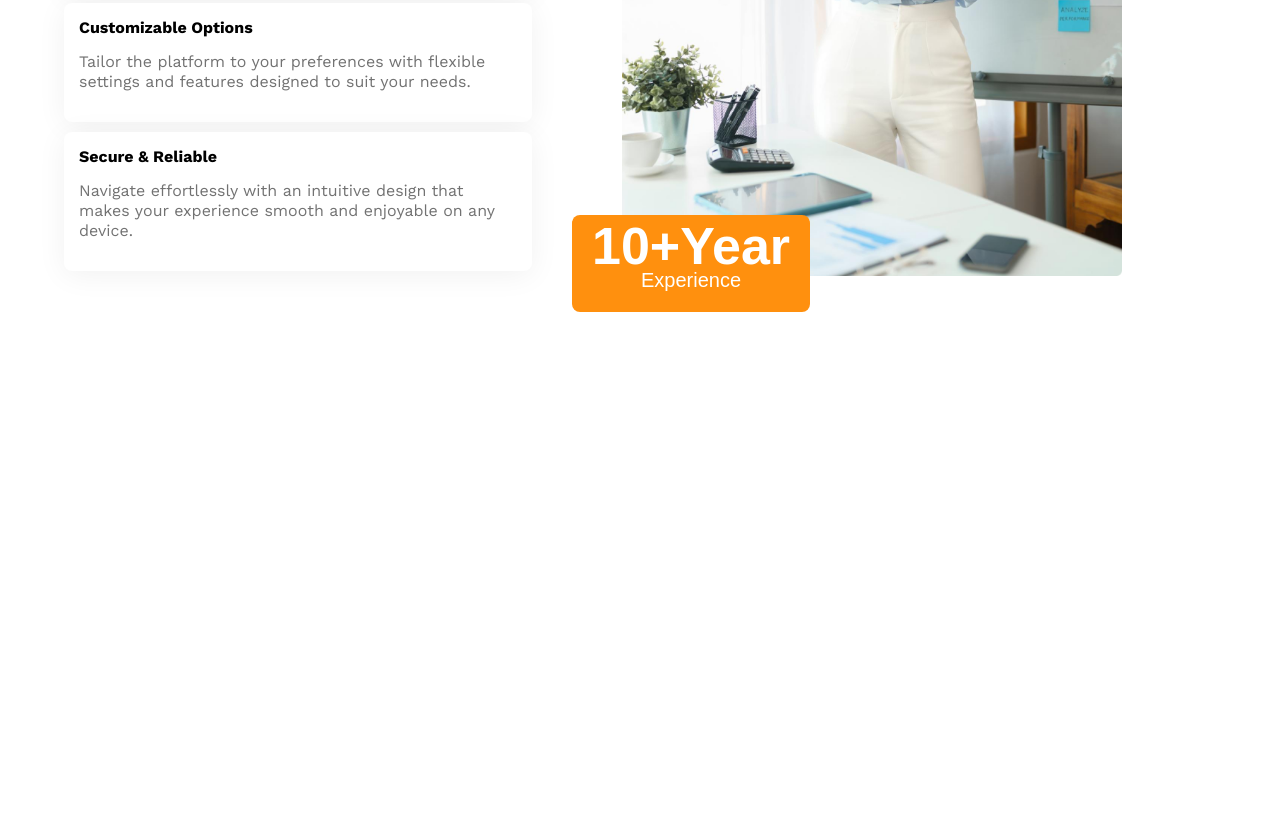
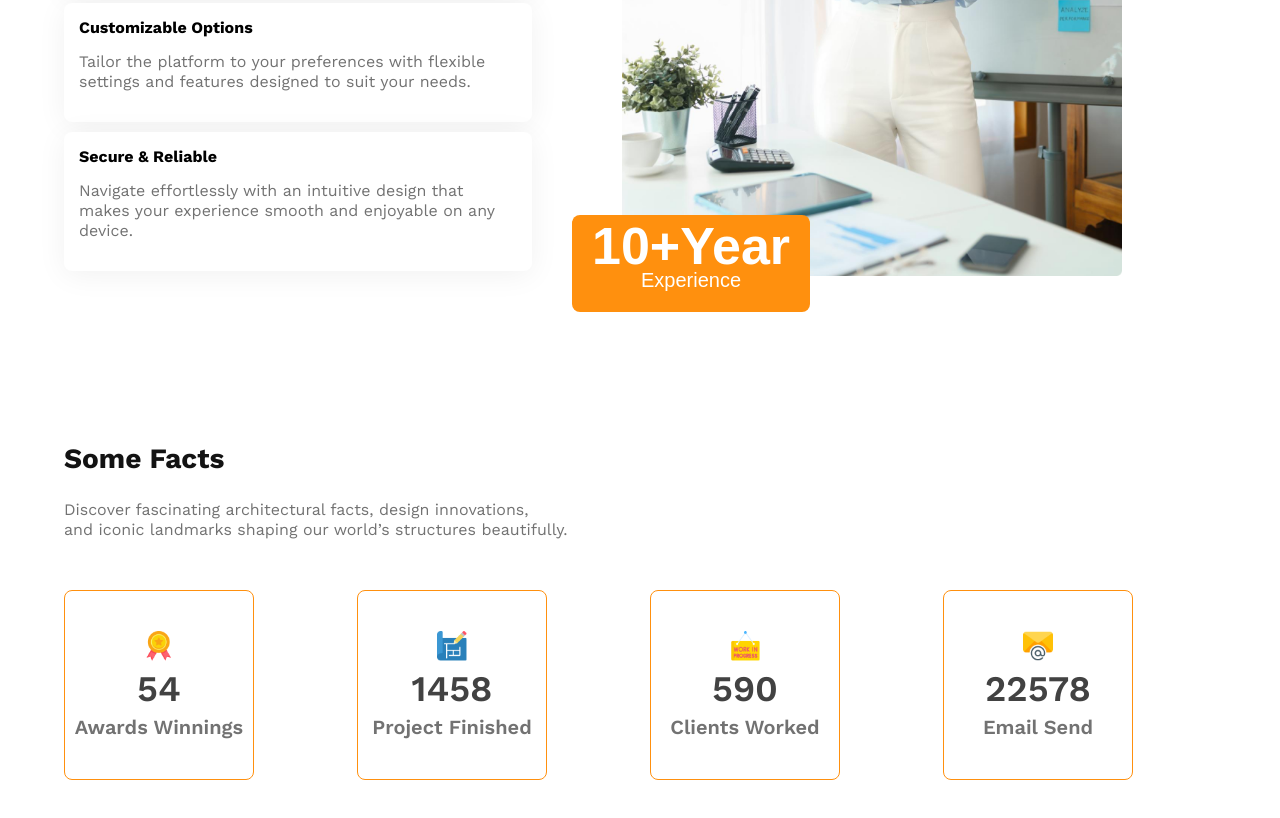
Before and after one commit to Lamiaemi/G3-Architects-Website, a plain HTML site: page index.html in a window 1280 px wide. Shown: the part 2320-3138 px from the top of the page. Before the commit the page ends 2652 px from the top, so only its background shows below. Drawn offline with nearby package versions, Linux system fonts and the light colour scheme.

Commit message:
some facts section

```diff
--- a/index.html
+++ b/index.html
@@ -75,6 +75,42 @@
                 <button id="bnt-secondary" class="btn-primary"><span id="exp-year">10+Year <br></span><span id="exp-badge">Experience</span></button>
             </div>
         </section>
+        <!-- section.some-facts>h3.section-title+p.primary-description+.fact=icon>.fact-card*4>img.fact-icon+h4.fact-number+h5.fact-name -->
+        <section class="some-facts">
+            <h3 class="section-title">Some Facts</h3>
+            <p class="primary-description">Discover fascinating architectural facts, design innovations,<br> and iconic landmarks shaping our world’s structures
+            beautifully.</p>
+            <div class="fact-container">
+                <div class="fact-card">
+                    <div>
+                        <img src="images/icons/ribon.png" alt="ribbon icon" class="fact-icon">
+                        <h4 class="fact-number">54</h4>
+                        <h5 class="fact-name">Awards Winnings</h5>
+                    </div>
+                </div>
+                <div class="fact-card">
+                    <div>
+                        <img src="images/icons/projects.png" alt="project icon" class="fact-icon">
+                        <h4 class="fact-number">1458</h4>
+                        <h5 class="fact-name">Project Finished</h5>
+                    </div>
+                </div>
+                <div class="fact-card">
+                    <div>
+                        <img src="images/icons/customers.png" alt="customer icon" class="fact-icon">
+                        <h4 class="fact-number">590</h4>
+                        <h5 class="fact-name">Clients Worked</h5>
+                    </div>
+                </div>
+                <div class="fact-card">
+                    <div>
+                        <img src="images/icons/email.png" alt="email icon" class="fact-icon">
+                        <h4 class="fact-number">22578</h4>
+                        <h5 class="fact-name">Email Send</h5>
+                    </div>
+                </div>
+            </div>
+        </section>
     </main>
     <footer>
 
--- a/style/responsive.css
+++ b/style/responsive.css
@@ -12,8 +12,7 @@
     grid-template-columns: repeat(1, 1fr);
     }
     .quick-list {
-        margin-left: 20px;
-        margin-top: 40px;
+        margin: 40px auto 0px;
         text-align: center;
     }
     #bnt-secondary {
@@ -22,7 +21,15 @@
     .section-content {
         padding: 0 20px;
     }
-
+    .fact-container {
+    grid-template-columns: repeat(1, 1fr);
+    margin: 50px auto;
+    justify-items: center;
+    gap: 20px;
+    }
+    .some-facts {
+        margin-left: 20px;
+    }
 }
 @media screen and (min-width: 576px) and (max-width: 992px) {
     .navbar,
@@ -50,4 +57,13 @@
     margin: 50px auto;
     text-align: center;
     }
+    .fact-container {
+    grid-template-columns: repeat(2, 1fr);
+    margin: 50px auto;
+    justify-items: center;
+    gap: 20px;
+    }
+    .some-facts {
+        margin-left: 20px;
+    }
 }
--- a/style/style.css
+++ b/style/style.css
@@ -22,7 +22,7 @@ main {
     margin: 0 auto;
 }
 main > section {
-    margin-top: 100px;
+    margin: 100px auto;
 }
 /* shared style */
 .bg-primary {
@@ -176,3 +176,42 @@ main > section {
 .feature-architect img {
     max-width: 500px;
 }
+/* some fact styles */
+
+.fact-container {
+    display: grid;
+    grid-template-columns: repeat(4, 1fr);
+    margin: 50px auto;
+    gap: 20px
+}
+.fact-card {
+    box-sizing: border-box;
+    border: 1px solid rgb(255, 144, 14);
+    border-radius: 8px;
+    height: 190px;
+    width: 190px;
+    display: flex;
+    text-align: center;
+    justify-content: center;
+    align-items: center;
+}
+.fact-icon {
+    width: 30px;
+    height: 30px;
+}
+.fact-number {
+    color: rgb(66, 66, 66);
+    font-size: 3.6rem;
+    font-weight: 600;
+    line-height: 53px;
+    /* letter-spacing: 0%;
+    text-align: left; */
+}
+.fact-name {
+    color: rgb(114, 114, 114);
+    font-size: 20px;
+    font-weight: 600;
+    line-height: 23px;
+    /* letter-spacing: 0%;
+    text-align: left; */
+}
```
